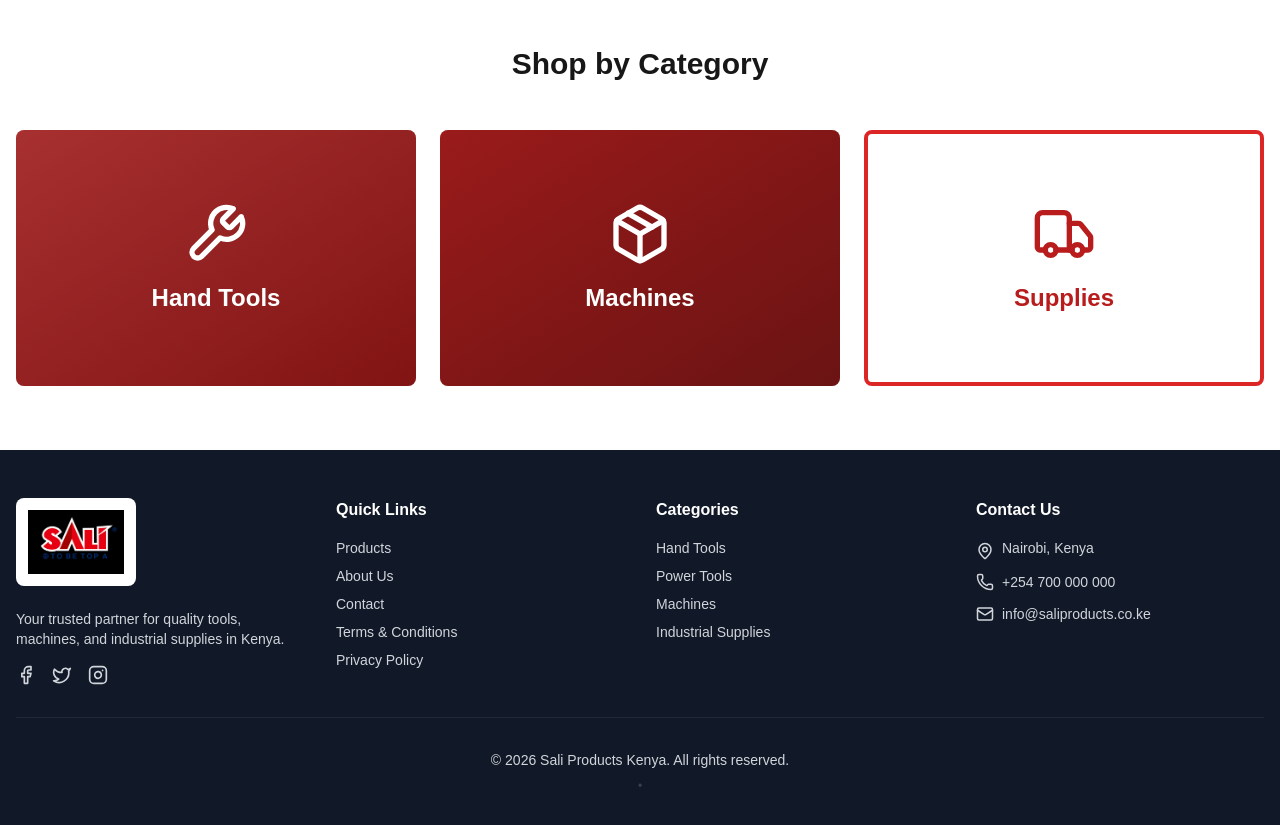
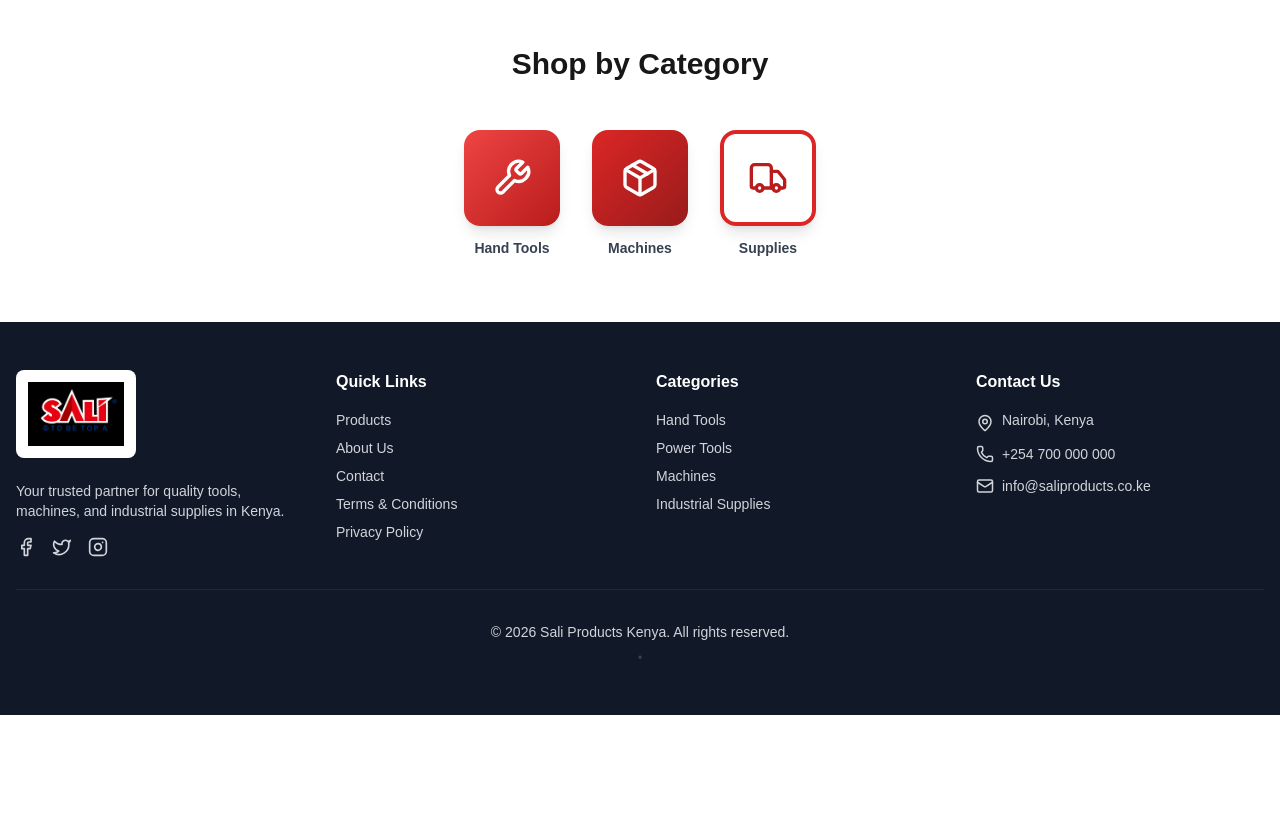
Before and after one commit to kellyworkos00-droid/sali, a Next.js app: page / in a window 1280 px wide. Shown: the part 1300-2125 px from the top of the page. After the commit the page ends 2015 px from the top, so only its background shows below. Built offline with nearby package versions, Linux system fonts and the light colour scheme.

Commit message:
Redesign category cards as small app-style icons

```diff
--- a/src/app/page.tsx
+++ b/src/app/page.tsx
@@ -140,35 +140,33 @@ export default function Home() {
       <section className="py-16">
         <div className="container mx-auto px-4">
           <h2 className="text-3xl font-bold text-center mb-12">Shop by Category</h2>
-          <div className="grid md:grid-cols-3 gap-6">
+          <div className="flex justify-center gap-8 flex-wrap">
             <Link
               href="/products?category=tools"
-              className="group relative h-64 bg-gradient-to-br from-red-500 to-red-700 rounded-lg overflow-hidden hover:shadow-xl transition"
+              className="group flex flex-col items-center"
             >
-              <div className="absolute inset-0 bg-black bg-opacity-30 group-hover:bg-opacity-20 transition"></div>
-              <div className="relative h-full flex flex-col items-center justify-center text-white">
-                <Wrench size={64} className="mb-4" />
-                <h3 className="text-2xl font-bold">Hand Tools</h3>
+              <div className="w-24 h-24 bg-gradient-to-br from-red-500 to-red-700 rounded-2xl flex items-center justify-center text-white shadow-lg hover:shadow-xl transition-all hover:scale-110 mb-3">
+                <Wrench size={40} />
               </div>
+              <span className="text-sm font-semibold text-gray-700 group-hover:text-red-600 transition">Hand Tools</span>
             </Link>
             <Link
               href="/products?category=machines"
-              className="group relative h-64 bg-gradient-to-br from-red-600 to-red-800 rounded-lg overflow-hidden hover:shadow-xl transition"
+              className="group flex flex-col items-center"
             >
-              <div className="absolute inset-0 bg-black bg-opacity-30 group-hover:bg-opacity-20 transition"></div>
-              <div className="relative h-full flex flex-col items-center justify-center text-white">
-                <Package size={64} className="mb-4" />
-                <h3 className="text-2xl font-bold">Machines</h3>
+              <div className="w-24 h-24 bg-gradient-to-br from-red-600 to-red-800 rounded-2xl flex items-center justify-center text-white shadow-lg hover:shadow-xl transition-all hover:scale-110 mb-3">
+                <Package size={40} />
               </div>
+              <span className="text-sm font-semibold text-gray-700 group-hover:text-red-600 transition">Machines</span>
             </Link>
             <Link
               href="/products?category=supplies"
-              className="group relative h-64 bg-white border-4 border-red-600 rounded-lg overflow-hidden hover:shadow-xl transition hover:bg-red-50"
+              className="group flex flex-col items-center"
             >
-              <div className="relative h-full flex flex-col items-center justify-center text-red-700">
-                <Truck size={64} className="mb-4" />
-                <h3 className="text-2xl font-bold">Supplies</h3>
+              <div className="w-24 h-24 bg-white border-4 border-red-600 rounded-2xl flex items-center justify-center text-red-700 shadow-lg hover:shadow-xl transition-all hover:scale-110 hover:bg-red-50 mb-3">
+                <Truck size={40} />
               </div>
+              <span className="text-sm font-semibold text-gray-700 group-hover:text-red-600 transition">Supplies</span>
             </Link>
           </div>
         </div>
```
